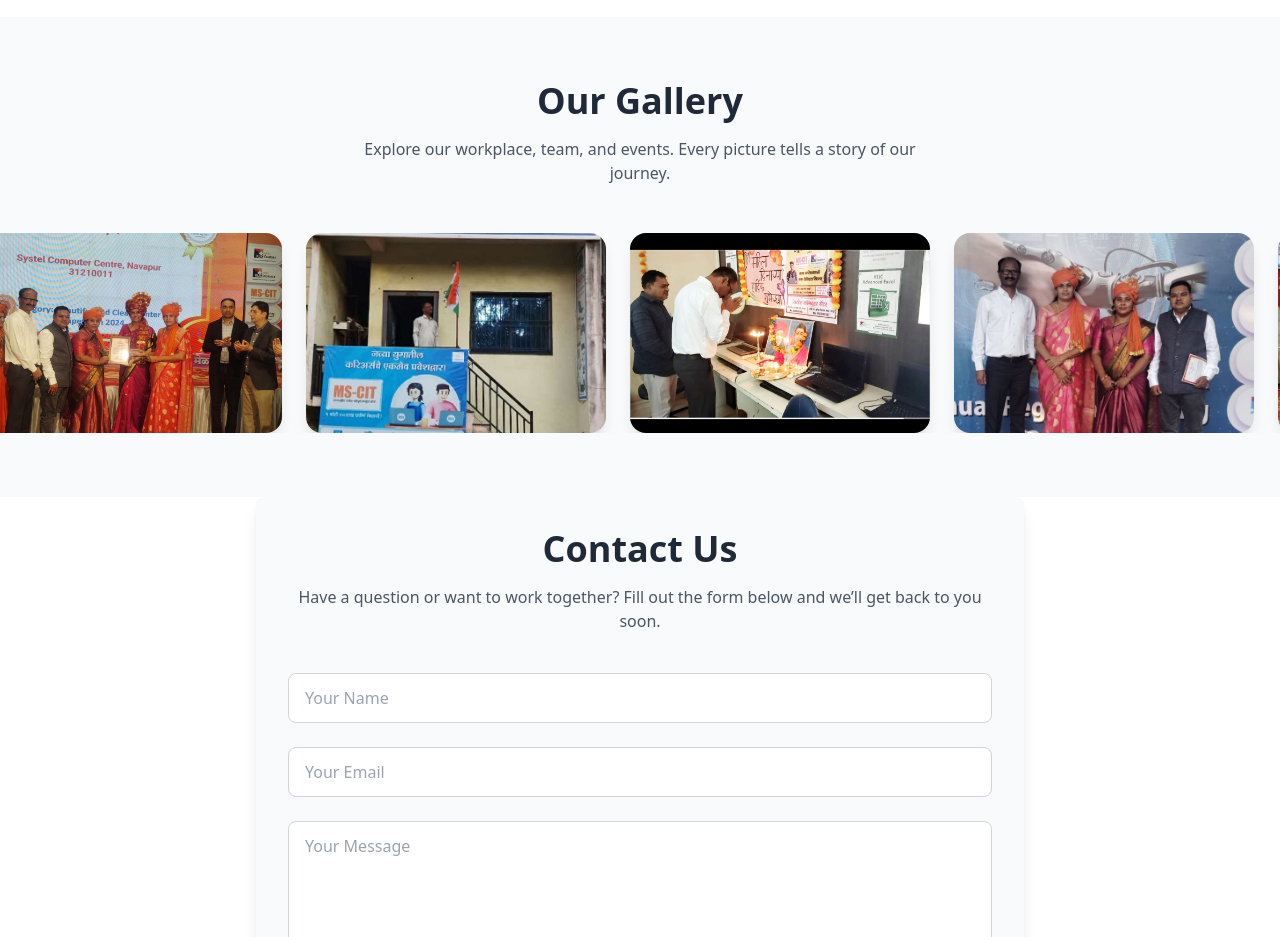
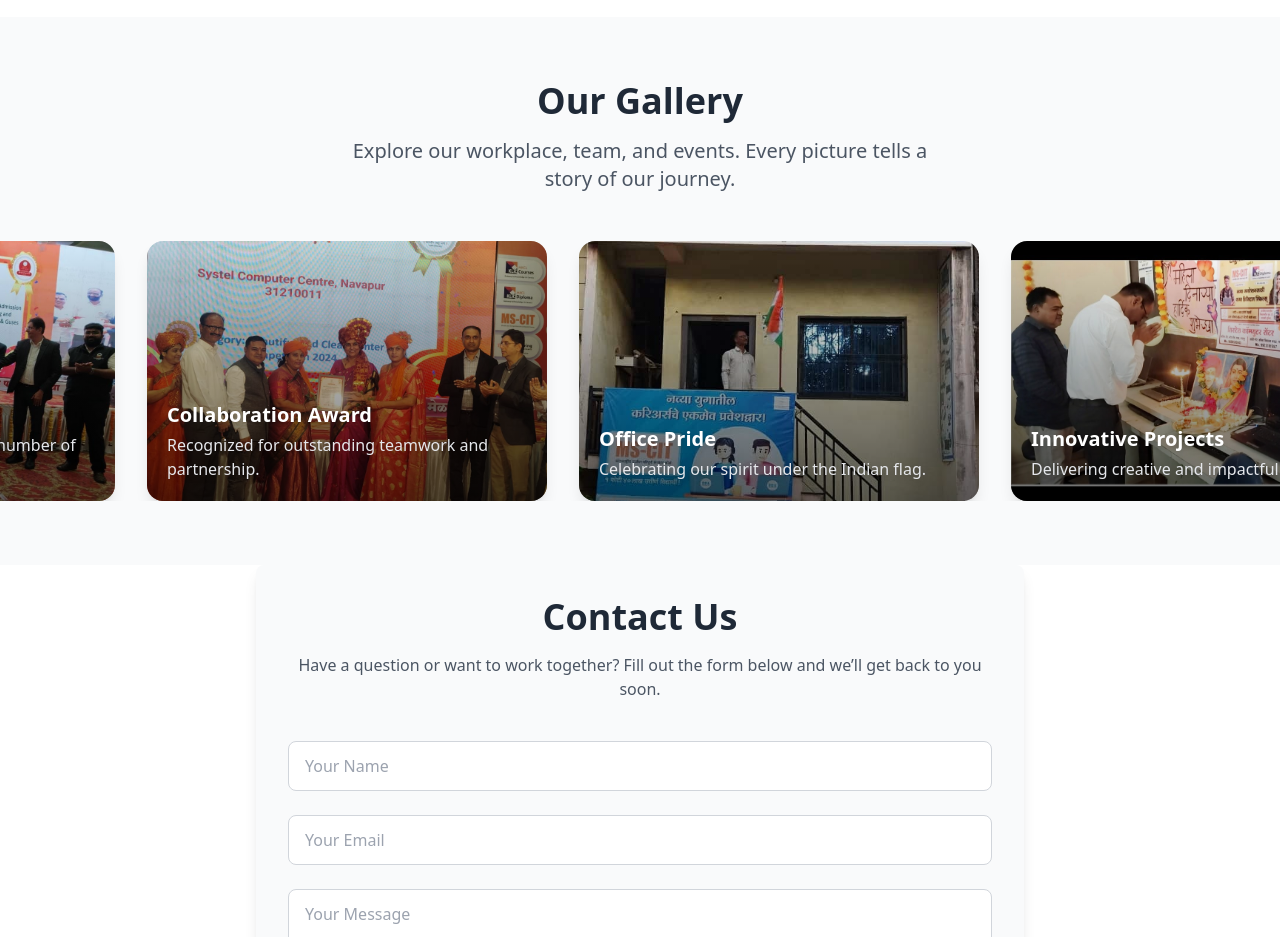
Before and after one commit to jadhavbhakti1512/systel, a React (Vite) app: page / in a window 1280 px wide. Shown: the part 3720-4657 px from the top of the page. Built offline with nearby package versions, Linux system fonts and the light colour scheme.

Commit message:
gallery image size increased and text changed

```diff
--- a/src/component/Gallery/Gallery.jsx
+++ b/src/component/Gallery/Gallery.jsx
@@ -6,11 +6,11 @@ import g4 from "../../assets/g4.jpeg";
 import g5 from "../../assets/g5.jpeg";
 
 const images = [
-  { src: g1, title: "Office 1", desc: "Our modern workspace" },
-  { src: g2, title: "Office 2", desc: "Collaboration in action" },
-  { src: g3, title: "Team", desc: "Our talented team" },
-  { src: g4, title: "Projects", desc: "Innovative solutions" },
-  { src: g5, title: "Events", desc: "Team building moments" },
+  { src: g1, title: "Achievement Award", desc: "Honored for achieving the highest number of admissions." },
+  { src: g2, title: "Collaboration Award", desc: "Recognized for outstanding teamwork and partnership." },
+  { src: g3, title: "Office Pride", desc: "Celebrating our spirit under the Indian flag." },
+  { src: g4, title: "Innovative Projects", desc: "Delivering creative and impactful solutions." },
+  { src: g5, title: "Team Events", desc: "Building stronger bonds through fun and collaboration." },
 ];
 
 const Gallery = () => {
@@ -18,34 +18,39 @@ const Gallery = () => {
     <section className="py-16 bg-gray-50 overflow-hidden">
       <div className="text-center mb-12">
         <h2 className="text-4xl font-bold text-gray-800 mb-4">Our Gallery</h2>
-        <p className="text-gray-600 max-w-xl mx-auto">
+        <p className="text-gray-600 max-w-xl mx-auto text-xl">
           Explore our workplace, team, and events. Every picture tells a story of our journey.
         </p>
       </div>
 
       <div className="relative w-full overflow-hidden">
-        <div className="flex animate-scroll gap-6 items-center">
+        <div className="flex animate-scroll gap-8 items-center">
           {[...images, ...images].map((img, index) => (
             <div
               key={index}
-              className="w-[300px] h-[200px] flex-shrink-0 rounded-2xl overflow-hidden shadow-lg relative cursor-pointer transition-transform duration-500 ease-in-out hover:scale-110 hover:z-50 hover:rotate-1"
+              className="w-[400px] h-[260px] flex-shrink-0 rounded-2xl overflow-hidden shadow-lg relative group cursor-pointer transition-all duration-500 ease-in-out hover:z-50"
             >
+              {/* Image */}
               <img
                 src={img.src}
                 alt={img.title}
-                className="w-full h-full object-cover transition-transform duration-500"
+                className="w-full h-full object-cover transition-transform duration-500 group-hover:scale-110"
               />
-              {/* Overlay content */}
-              <div className="absolute inset-0 bg-black bg-opacity-30 opacity-0 hover:opacity-100 flex flex-col justify-center items-center text-white transition-opacity duration-300">
-                <h3 className="text-lg font-semibold">{img.title}</h3>
-                <p className="text-sm mt-1">{img.desc}</p>
+
+              {/* Gradient overlay (always visible, darker on hover) */}
+              <div className="absolute inset-0 bg-gradient-to-t from-black/70 via-black/40 to-transparent opacity-80 group-hover:opacity-90 transition-opacity duration-500"></div>
+
+              {/* Text content (always visible) */}
+              <div className="absolute bottom-5 left-5 right-5 text-white transition-all duration-500 group-hover:bottom-8">
+                <h3 className="text-xl font-semibold drop-shadow-md">{img.title}</h3>
+                <p className="text-base text-gray-200 mt-1 drop-shadow-md">{img.desc}</p>
               </div>
             </div>
           ))}
         </div>
       </div>
 
-      {/* Tailwind custom animation */}
+      {/* Scroll Animation */}
       <style>
         {`
           @keyframes scroll {
@@ -56,7 +61,7 @@ const Gallery = () => {
           .animate-scroll {
             display: flex;
             width: calc(200%);
-            animation: scroll 25s linear infinite;
+            animation: scroll 30s linear infinite;
           }
 
           .animate-scroll:hover {
@@ -65,8 +70,8 @@ const Gallery = () => {
 
           @media (max-width: 768px) {
             .animate-scroll > div {
-              width: 200px;
-              height: 150px;
+              width: 250px;
+              height: 170px;
             }
           }
         `}
```
